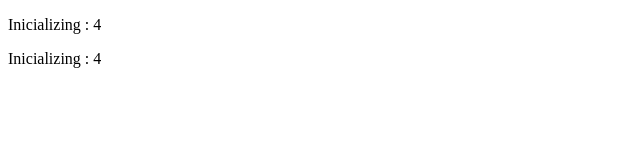
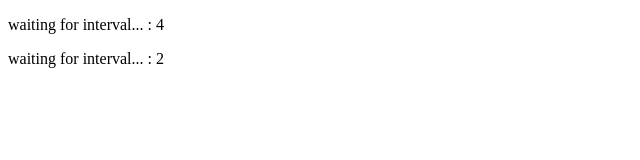
Before and after one commit to Rafa-Oli/observables_angular, an Angular app: page / in a window 1280 px wide. Shown: the top 160 px of the page, without its empty margins (0-640 px from the left). Built offline with nearby package versions, Linux system fonts and the light colour scheme.

Commit message:
creating cold-observable

```diff
--- a/src/app/app.component.html
+++ b/src/app/app.component.html
@@ -1 +1,2 @@
-<app-basic></app-basic>
+<!-- <app-basic></app-basic> -->
+<app-cold-observables></app-cold-observables>
--- a/src/app/app.module.ts
+++ b/src/app/app.module.ts
@@ -4,11 +4,13 @@ import { NgModule } from '@angular/core';
 import { AppRoutingModule } from './app-routing.module';
 import { AppComponent } from './app.component';
 import { BasicComponent } from './basic/basic.component';
+import { ColdObservablesComponent } from './cold-observables/cold-observables.component';
 
 @NgModule({
   declarations: [
     AppComponent,
-    BasicComponent
+    BasicComponent,
+    ColdObservablesComponent
   ],
   imports: [
     BrowserModule,
--- /dev/null
+++ b/src/app/cold-observables/cold-observables.component.html
@@ -0,0 +1,6 @@
+<p>
+    {{ s1 }} : {{ n1 }}
+</p>
+<p>
+    {{ s2 }} : {{ n2 }}
+</p>
--- /dev/null
+++ b/src/app/cold-observables/cold-observables.component.ts
@@ -0,0 +1,62 @@
+import { Component, OnInit } from '@angular/core';
+import { Observable, Observer, Subscription } from 'rxjs';
+
+@Component({
+  selector: 'app-cold-observables',
+  templateUrl: './cold-observables.component.html',
+  styleUrls: ['./cold-observables.component.scss']
+})
+export class ColdObservablesComponent implements OnInit {
+  subscription1: Subscription;
+  subscription2: Subscription;
+
+  n1 = 0;
+  n2 = 0;
+  s1: string = '';
+  s2: string = '';
+
+  constructor() { }
+
+  public ngOnInit(): void {
+    this.s1 = 'Inicializing'
+    this.s2 = 'Inicializing'
+
+    const myIntervalObservable = new Observable(
+      (observer: Observer<any>) => {
+        let i: number = 0;
+        let id = setInterval(() => {
+          i++;
+          console.log('from observable: ', i)
+          if (i == 10)
+            observer.complete();
+          else if (i % 2 == 0)
+            observer.next(i);
+
+        }, 1000);
+        return () => {
+          clearInterval(id); //limpando o interval para finalizar, senão vai continuar sem parar
+        }
+      }
+    );
+    this.s1 = 'waiting for interval...'
+    this.subscription1 = myIntervalObservable.subscribe(
+      (_n) => { this.n1 = _n },
+      (error) => { this.s1 = 'Error: ' + error },
+      () => { this.s1 = 'Completed' }
+    );
+
+    this.s2 = 'waiting for interval...'
+    setInterval(() => {
+      this.subscription2 = myIntervalObservable.subscribe(
+        (_n) => { this.n2 = _n },
+        (error) => { this.s2 = 'Error: ' + error },
+        () => { this.s2 = 'Complete' }
+      );
+    }, 3000)
+
+    setTimeout(() => {
+      this.subscription1.unsubscribe;
+      this.subscription2.unsubscribe;
+    }, 11000)
+  }
+}
```
Also changed, not shown: src/app/cold-observables/cold-observables.component.scss (added).
